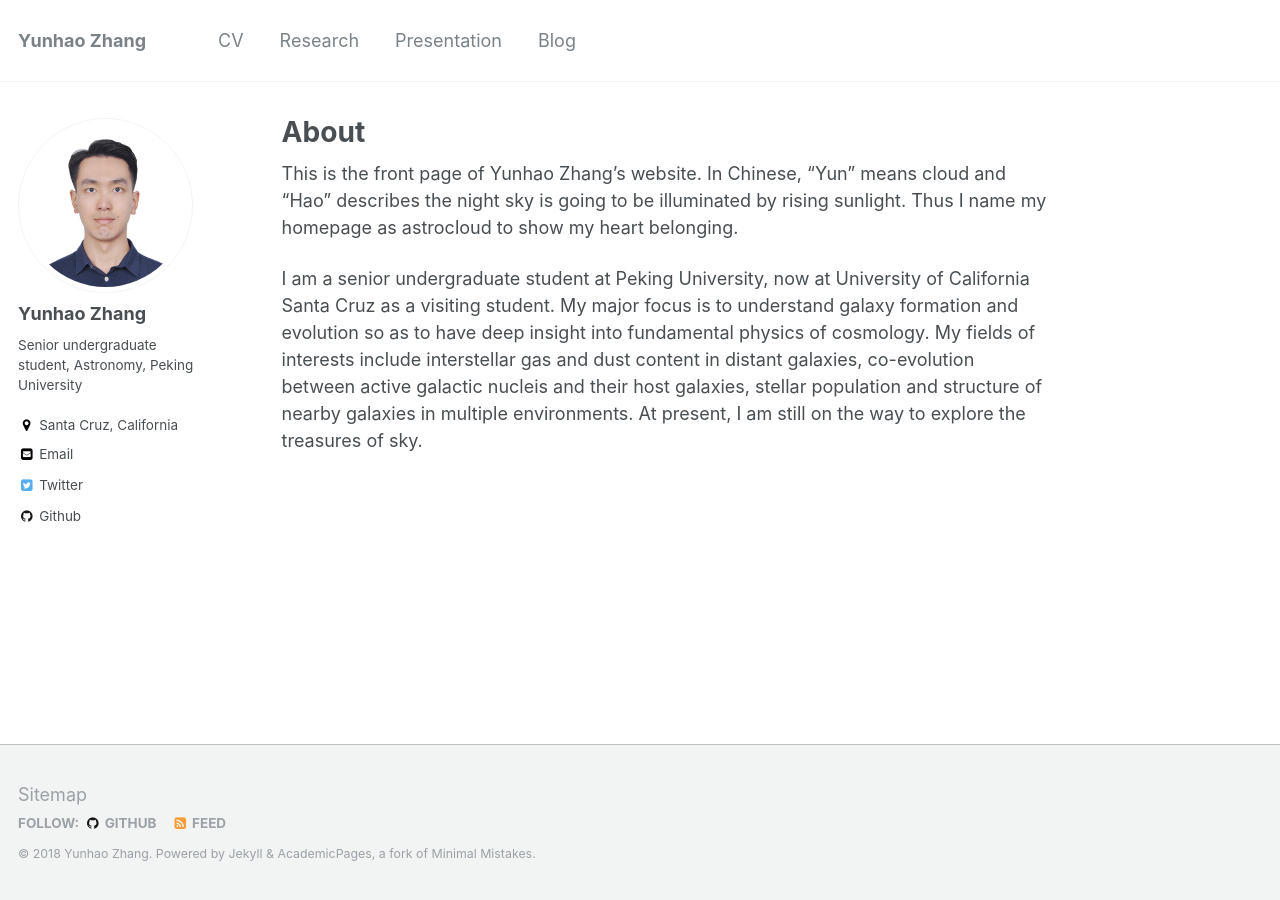
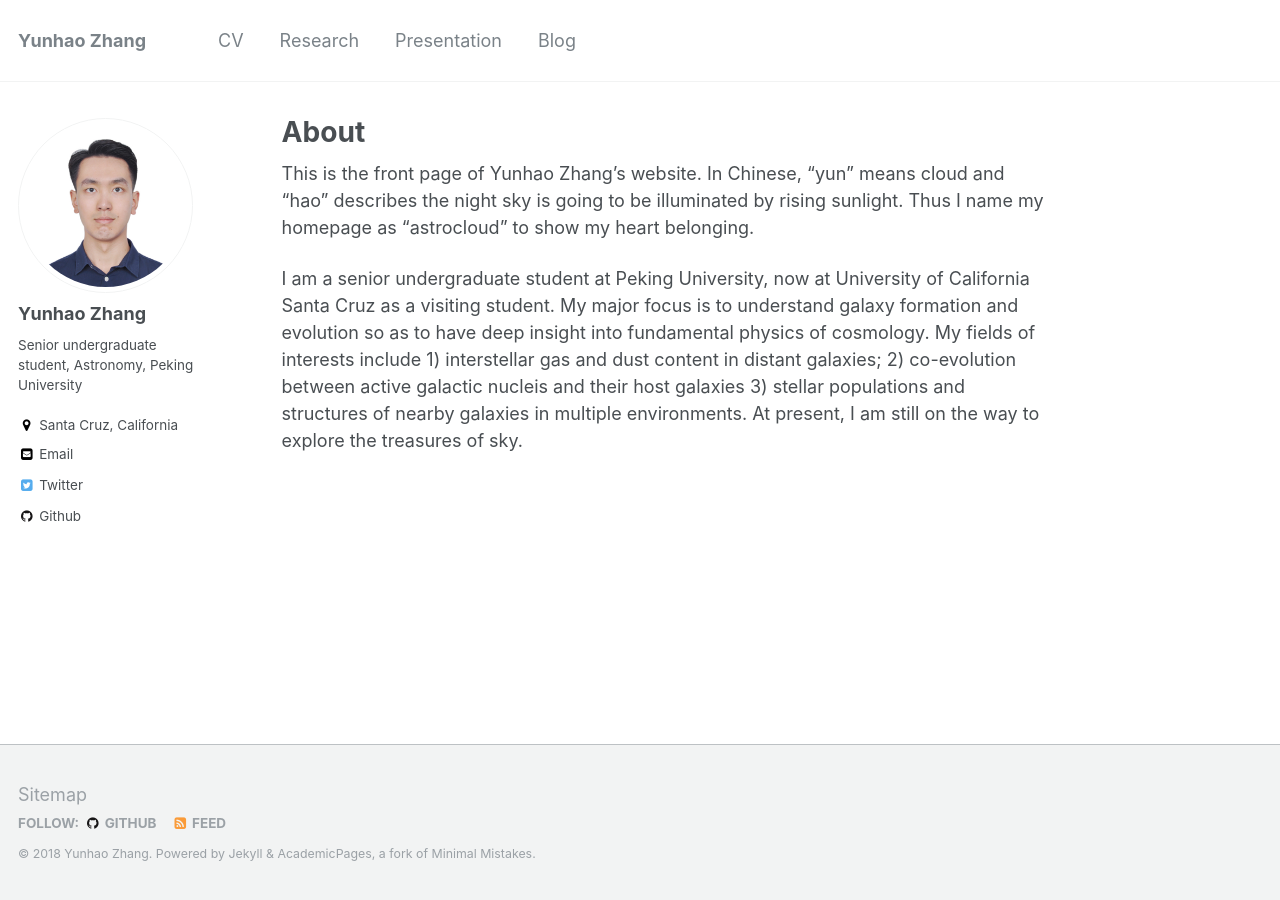
Before and after one commit to AstroCloudZhang/astrocloudzhang.github.io, a Jekyll site: the page built from _pages/about.md, in a window 1280 px wide. Built offline with Jekyll 4.4.1, drawn with Linux system fonts in a browser that asks for light colours.

Commit message:
Update about.md

```diff
--- a/_pages/about.md
+++ b/_pages/about.md
@@ -8,6 +8,6 @@ redirect_from:
   - /about.html
 ---
 
-This is the front page of Yunhao Zhang's website. In Chinese, "Yun"  means cloud and "Hao" describes the night sky is going to be illuminated by rising sunlight. Thus I name my homepage as astrocloud to show my heart belonging.
+This is the front page of Yunhao Zhang's website. In Chinese, "yun"  means cloud and "hao" describes the night sky is going to be illuminated by rising sunlight. Thus I name my homepage as "astrocloud" to show my heart belonging.
 
-I am a senior undergraduate student at Peking University, now at University of California Santa Cruz as a visiting student. My major focus is to understand galaxy formation and evolution so as to have deep insight into fundamental physics of cosmology. My fields of interests include interstellar gas and dust content in distant galaxies, co-evolution between active galactic nucleis and their host galaxies, stellar population and structure of nearby galaxies in multiple environments. At present, I am still on the way to explore the treasures of sky.
+I am a senior undergraduate student at Peking University, now at University of California Santa Cruz as a visiting student. My major focus is to understand galaxy formation and evolution so as to have deep insight into fundamental physics of cosmology. My fields of interests include 1) interstellar gas and dust content in distant galaxies; 2) co-evolution between active galactic nucleis and their host galaxies 3) stellar populations and structures of nearby galaxies in multiple environments. At present, I am still on the way to explore the treasures of sky.
```
